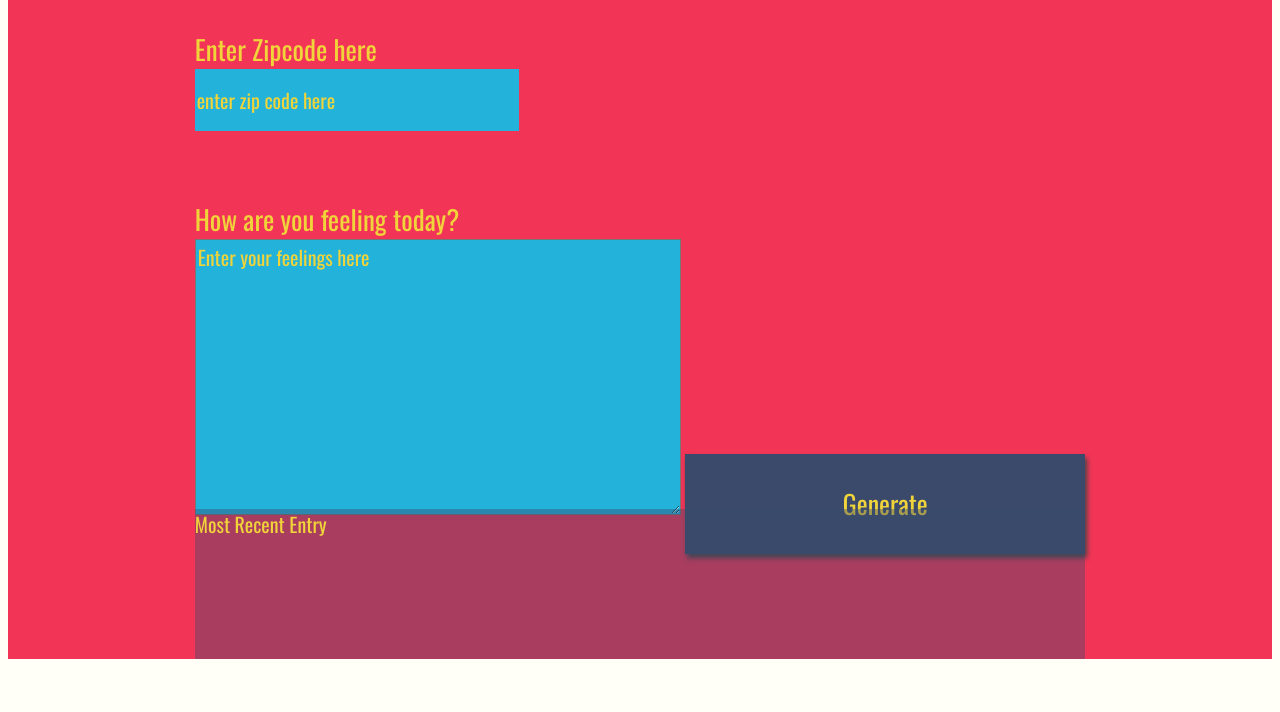
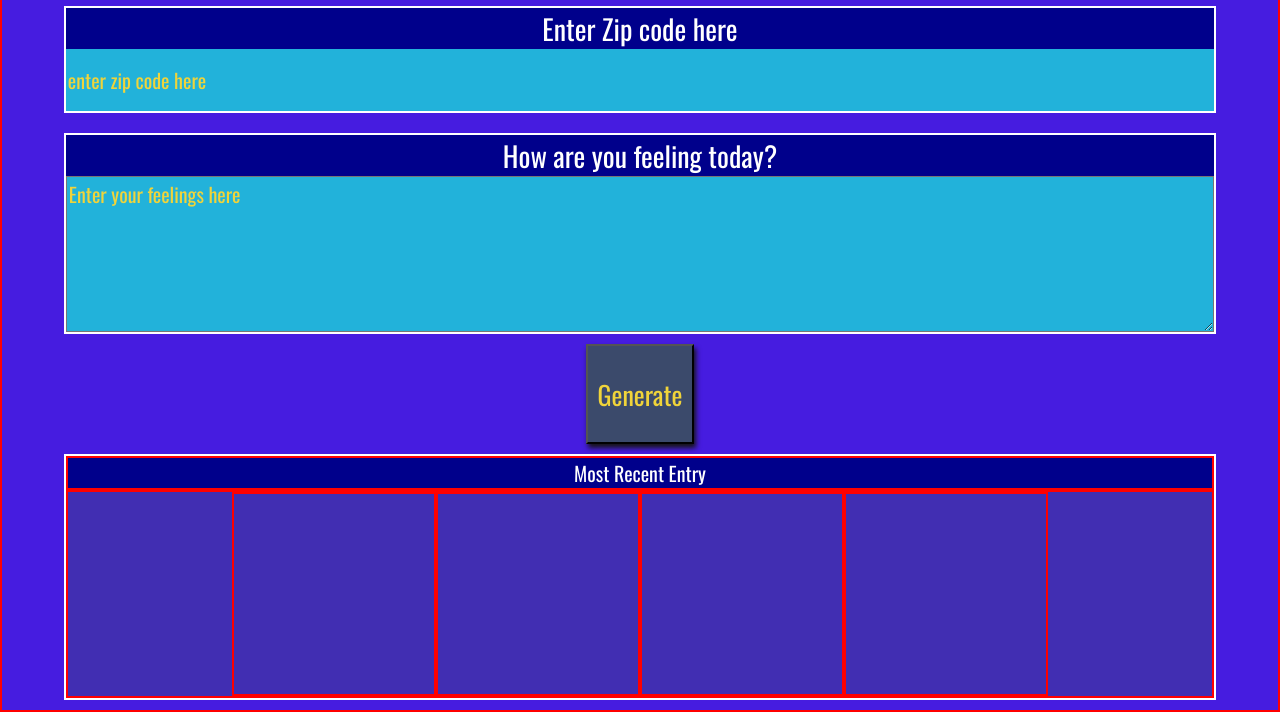
Before and after one commit to alaayman/projectWeather-journal-app, a website: page website/index.html in a window 1280 px wide. Shown: the part 149-861 px from the top of the page. Before the commit the page ends 816 px from the top, so only its background shows below. Drawn offline with nearby package versions, Linux system fonts and the light colour scheme; a web font is replaced by a local one.

Commit message:
trying the fetch from weather api and changing some styles

```diff
--- a/website/app.js
+++ b/website/app.js
@@ -1,5 +1,61 @@
 /* Global Variables */
+const WeatherBaseUrlId = "http://api.openweathermap.org/data/2.5/weather?id="; // api url using city id
+const WeatherBaseUrlZip = "http://api.openweathermap.org/data/2.5/weather?zip="; // api url using zip code
+const metricUnits = "&units=metric"; // to return metric units
+const apiKeyString = "&appid=06c3a30d901f40f341d5ac8c6a039672";
+const data = {};
 
 // Create a new date instance dynamically with JS
 let d = new Date();
-let newDate = d.getMonth()+'.'+ d.getDate()+'.'+ d.getFullYear();
+let newDate = d.getDate() + "/" + (d.getMonth() + 1) + "/" + d.getFullYear();
+
+// getting document elements
+const zipCodeEntry = document.getElementById("zip");
+const feelingEntry = document.getElementById("feelings");
+const generateBtn = document
+  .getElementById("generate")
+  .addEventListener("click", getWeatherData);
+const dateDisplay = document.getElementById("date");
+const tempDisplay = document.getElementById("temp");
+const contentDisplay = document.getElementById("content");
+
+// function to get 'Getting' data from weather api
+const postDataToSer = async (url = "", data = {}) => {
+  const response = await fetch(url, {
+    method: "POST",
+    credentials: "same-origin",
+    headers: {
+      "Content-Type": "application/json",
+    },
+    body: JSON.stringify(data),
+  });
+  try {
+    const newData = await response.json();
+    return newData;
+  } catch (error) {
+    console.log(error);
+  }
+};
+
+function getWeatherData() {
+  const zipCode = zipCodeEntry.value;
+  const url = WeatherBaseUrlZip + zipCode + metricUnits + apiKeyString;
+  getData(url);
+}
+// getting data from openWeather api
+const getData = async (url = "") => {
+  const res = await fetch(url);
+  try {
+    const newData = await res.json();
+    console.log(newData);
+    // to put on update ui *******************************************************
+    dateDisplay.textContent = newDate;
+    tempDisplay.textContent = newData.main.temp;
+    contentDisplay.textContent = newData.name;
+    document.getElementById("name").innerHTML = newData.weather[0].description;
+    // ****************************************************************************
+    return newData;
+  } catch (error) {
+    console.log(error);
+  }
+};
--- a/website/index.html
+++ b/website/index.html
@@ -1,35 +1,43 @@
 <!DOCTYPE html>
 <html>
   <head>
-<meta charset="UTF-8">
+    <meta charset="UTF-8" />
     <title>Weather Journal</title>
-<link href="https://fonts.googleapis.com/css?family=Oswald:400,600,700|Ranga:400,700&display=swap" rel="stylesheet">
-<link rel="stylesheet" href="style.css">
+    <link
+      href="https://fonts.googleapis.com/css?family=Oswald:400,600,700|Ranga:400,700&display=swap"
+      rel="stylesheet"
+    />
+    <link rel="stylesheet" href="style.css" />
   </head>
   <body>
-<div id = "app">
-  <div class ="holder headline">
-    Weather Journal App
+    <div id="app">
+      <div class="holder headline">Weather Journal App</div>
+      <div class="holder zip">
+        <label for="zip">Enter Zip code here</label>
+        <input type="text" id="zip" placeholder="enter zip code here" />
       </div>
-  <div class ="holder zip">
-    <label for="zip">Enter Zipcode here</label>
-    <input type="text" id="zip" placeholder="enter zip code here">
+      <div class="holder feel">
+        <label for="feelings">How are you feeling today?</label>
+        <textarea
+          class="myInput"
+          id="feelings"
+          placeholder="Enter your feelings here"
+          rows="5"
+          cols="50"
+        ></textarea>
+
       </div>
-  <div class ="holder feel">
-    <label for="feelings">How are you feeling today?</label>
-    <textarea class= "myInput" id="feelings" placeholder="Enter your feelings here" rows="9" cols="50"></textarea>
-    <button id="generate" type = "submit"> Generate </button>
-  </div>
-  <div class ="holder entry">
-    <div class = "title">Most Recent Entry</div>
-   <div id = "entryHolder">
-    <div id = "date"></div>
-   <div id = "temp"></div>
-   <div id = "content"></div>
+              <button id="generate" type="button">Generate</button>
+      <div class="holder entry">
+        <div class="title">Most Recent Entry</div>
+        <div id="entryHolder">
+          <div id="temp"></div>
+          <div id="name"></div>
+          <div id="date"></div>
+          <div id="content"></div>
         </div>
       </div>
     </div>
     <script src="app.js" type="text/javascript"></script>
-
   </body>
 </html>
--- a/website/style.css
+++ b/website/style.css
@@ -1,88 +1,120 @@
-body{
-    background: #fffff8;
+body {
+  box-sizing: border-box;
+  margin: 0;
+  padding: 0;
   font-family: -apple-system, BlinkMacSystemFont, sans-serif;
 }
-
-#app{
-    display: grid;
-    grid-auto-rows: minmax(150px, auto);
-    /* grid-template-columns:  */
-    height:100vh;
-    background: #f23557;
-    color: #f0d43a;
-    justify-content: center;
-    grid-gap: 1em;
+div {
+  text-align: center;
+  border: solid 2px red;
+}
+#app {
+  display: flex;
+  flex-direction: column;
+  /* grid-auto-rows: minmax(150px, auto);
+  grid-template-columns: auto; */
+  background: #461ce0;
+  color: #ffffff;
+  /* justify-content: center; */
+  align-items: center;
+  /* grid-gap: 1em; */
   font-size: 20px;
-    font-family: 'Oswald', sans-serif;
+  font-family: "Oswald", sans-serif;
 }
 
-.holder{
-
+.holder {
+  display: flex;
+  flex-direction: column;
+  width: 90%;
+  justify-content: space-between;
+  border: solid 2px;
+  margin: 10px;
+  text-align: center;
 }
 
-.entry{
-    background: rgba(59, 74, 107, .4);
+.entry {
+  display: flex;
+  flex-direction: column;
+  justify-content: space-between;
+  background: rgba(59, 74, 107, 0.4);
 }
 
-#entryHolder{
-
+#entryHolder {
+  display: flex;
+  /* flex-wrap: wrap; */
+  justify-content: center;
+  align-items: center;
+  text-align: center;
 }
 
-#date{
-
+#date {
+  width: 200px;
+  height: 200px;
 }
 
-#temp{
-
+#temp {
+  width: 200px;
+  height: 200px;
+}
+#name {
+  min-width: 200px;
+  height: 200px;
 }
 
-#content{
-
+#content {
+  width: 200px;
+  height: 200px;
 }
 
 .headline {
-
+  margin-top: 40px;
+  font-size: 3em;
+  background-color: darkblue;
 }
-.title{
-
+.title {
+  display: block;
+  background-color: darkblue;
 }
 
 /*  Basic Styling To Override Default For Basic HTML Elements */
-label{
-    display:block;
-    font-size: 27px;
+label {
+  display: block;
+  font-size: 28px;
+  background-color: darkblue;
 }
 
-input{
-    display:block;
+input {
+  display: block;
   height: 60px;
-    width: 320px;
-    background:#22b2da;
+  /* width: 320px; */
+  background: #22b2da;
   color: #f0d43a;
   font-size: 20px;
-    font-family: 'Oswald', sans-serif;
+  font-family: "Oswald", sans-serif;
   border: none;
 }
 
-button{
-    width: 400px;
+button {
+  /* display: block; */
+  width: 300;
   height: 100px;
   background: #3b4a6b;
   color: #f0d43a;
   font-size: 26px;
-    font-family: 'Oswald', sans-serif;
-    border: none;
-    box-shadow: 2px 4px 5px #444;
+  font-family: "Oswald", sans-serif;
+  /* border: none; */
+  padding: 10px;
+  box-shadow: 2px 4px 5px rgb(22, 21, 21);
 }
-h1{
+h1 {
   font-size: 36px;
 }
 
-textarea{
-    background:#22b2da;
+textarea {
+  background: #22b2da;
   color: #f0d43a;
   font-size: 20px;
-    font-family: 'Oswald', sans-serif;
+  font-family: "Oswald", sans-serif;
 }
 /* Reset style for HTML element on active to have no border*/
 input:focus,
@@ -92,20 +124,20 @@ button:focus {
   outline: none;
 }
 /* Style for Placeholder Text*/
-::placeholder { /* Firefox, Chrome, Opera */
+::placeholder {
+  /* Firefox, Chrome, Opera */
   color: #f0d43a;
-    font-family: 'Oswald', sans-serif;
-
+  font-family: "Oswald", sans-serif;
 }
 
-:-ms-input-placeholder { /* Internet Explorer 10-11 */
+:-ms-input-placeholder {
+  /* Internet Explorer 10-11 */
   color: #f0d43a;
-    font-family: 'Oswald', sans-serif;
-
+  font-family: "Oswald", sans-serif;
 }
 
-::-ms-input-placeholder { /* Microsoft Edge */
+::-ms-input-placeholder {
+  /* Microsoft Edge */
   color: #f0d43a;
-    font-family: 'Oswald', sans-serif;
-
+  font-family: "Oswald", sans-serif;
 }
```
Also changed, not shown: package.json (added, +26 -0 lines), server.js (+10 -0 lines). Lines whose indentation alone changed are shown as unchanged.
